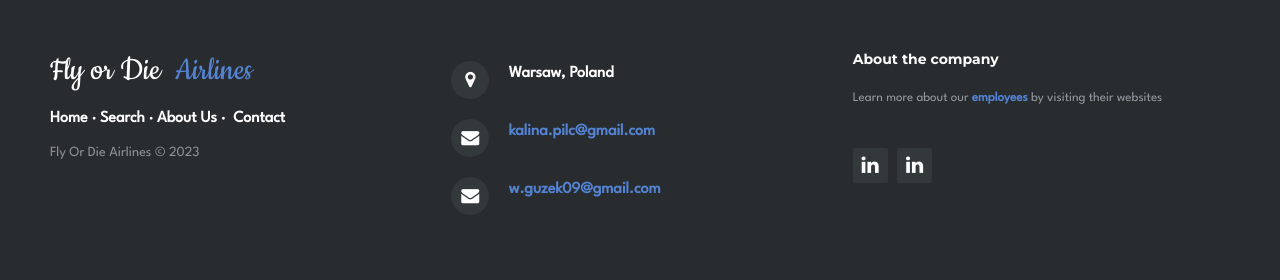
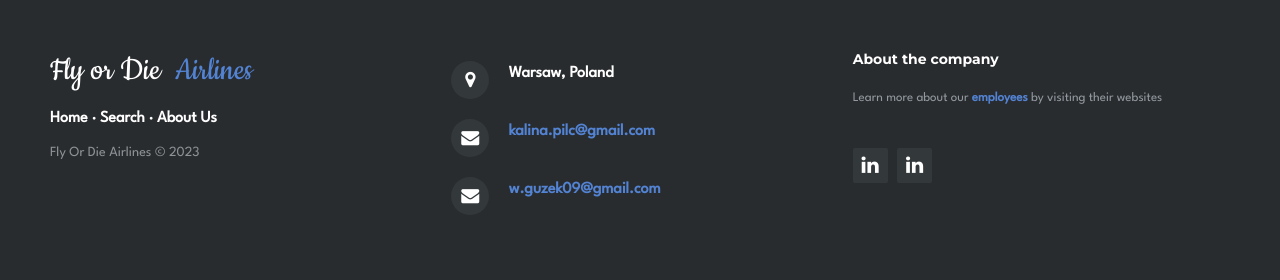
Before and after one commit to WojtekG09/FlyOrDieAirlines, a Django app: page / in a window 1280 px wide. Shown: the part 1583-1863 px from the top of the page. Run offline with Django 3.2, Linux system fonts and the light colour scheme; data that the repository does not hold is empty; some libraries are stand-ins or nearby versions.

Commit message:
connected links and buttons

```diff
--- a/FlyOrDieAirlines/flights/templates/flights/base.html
+++ b/FlyOrDieAirlines/flights/templates/flights/base.html
@@ -66,10 +66,10 @@
                         <a class="nav-link" href="http://127.0.0.1:8000/#search_container">search</a>
                     </li>
                     <li class="nav-item" id="about_link">
-                        <a class="nav-link" href="#">about us</a>
+                        <a class="nav-link" href="{% url 'flights:about' %}">about us</a>
                     </li>
                 </ul>
-                <button class="btn btn-primary" id="contact" type="button">contact</button>
+                <a id="contact" class="btn btn-primary" role="button" href="http://127.0.0.1:8000/#footer">contact</a>
             </div>
         </div>
     </nav>
@@ -77,7 +77,7 @@
     {% endblock %}
     <footer>
         <div class="row">
-            <div class="col-sm-6 col-md-4 footer-navigation">
+            <div class="col-sm-6 col-md-4 footer-navigation" id="footer">
                 <h3>
                     <a href="#">Fly or Die&nbsp;
                         <span>Airlines</span>
@@ -89,8 +89,6 @@
                     <a href="#">Search</a>
                     <strong> · </strong>
                     <a href="#">About Us</a>
-                    <strong> ·&nbsp;</strong>
-                    <a href="#">Contact</a>
                 </p>
                 <p class="company-name">Fly Or Die Airlines © 2023</p>
             </div>
```
